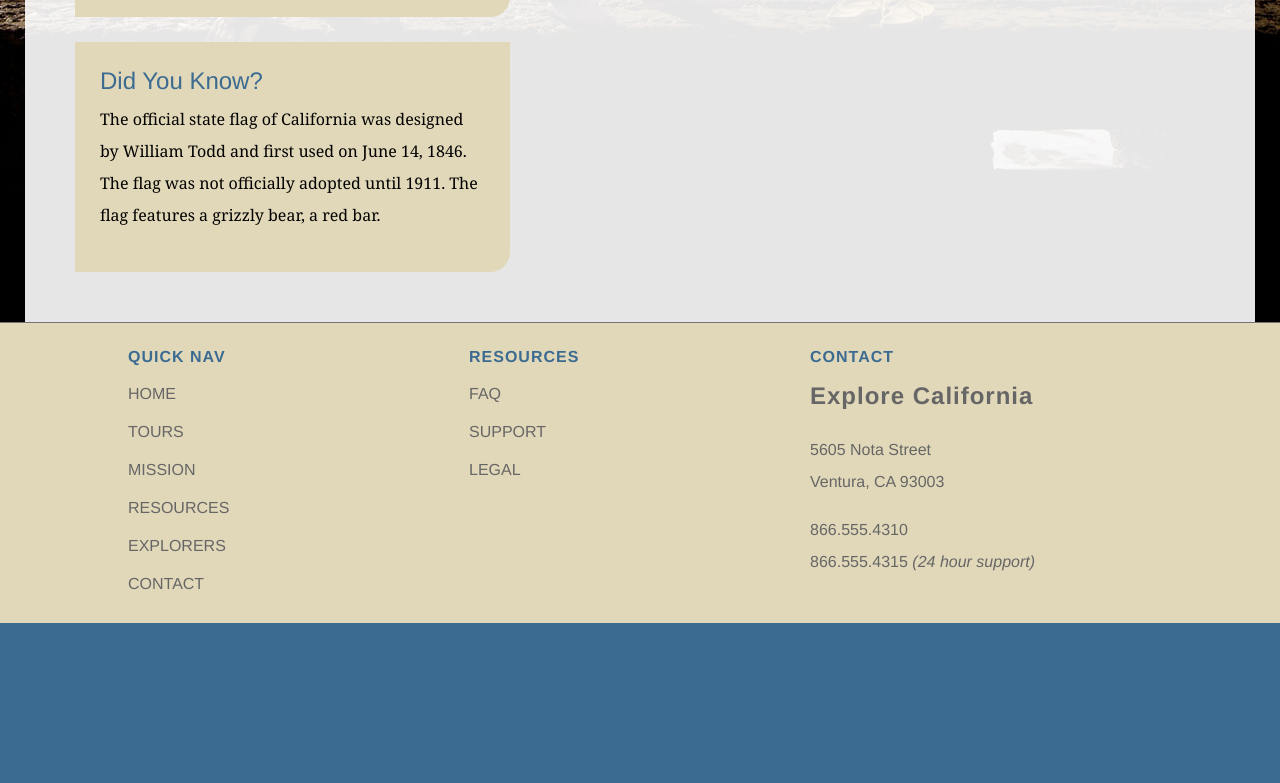
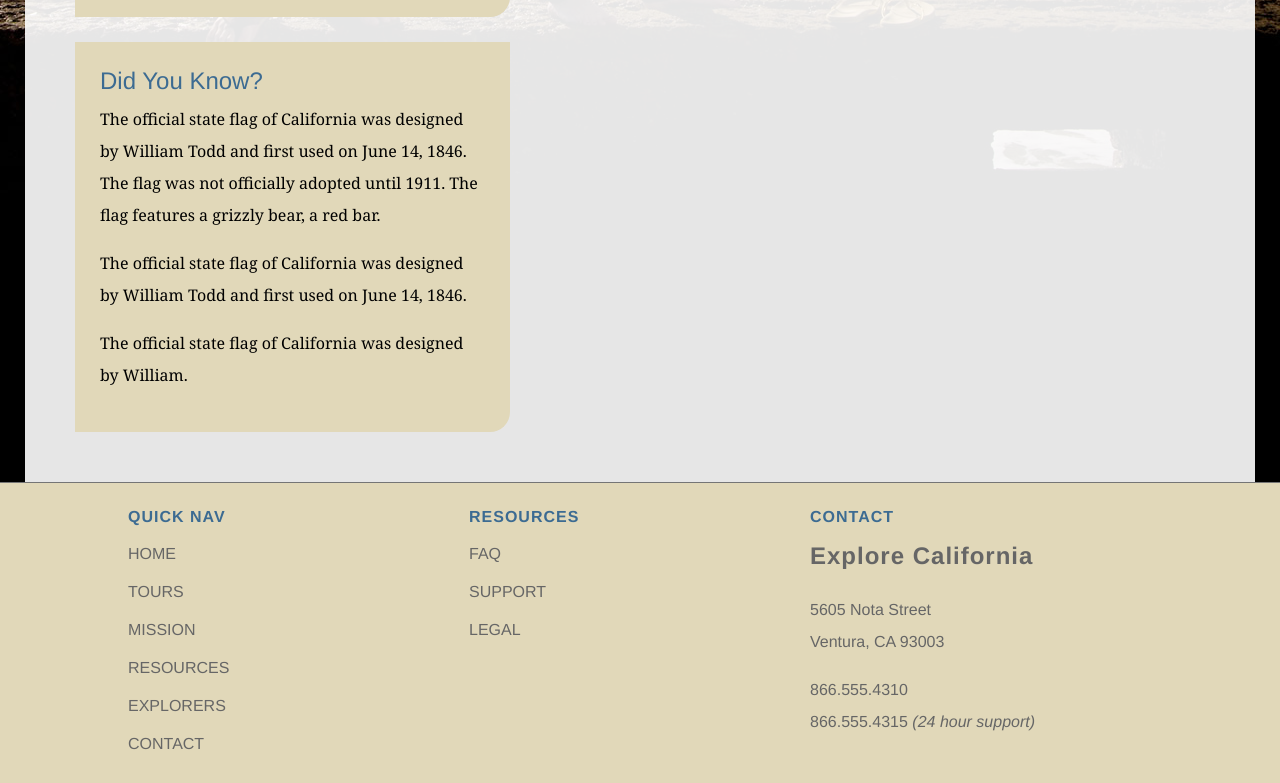
Before and after one commit to trueton26/linda, a plain HTML site: page index.html in a window 1280 px wide. Shown: the part 911-1694 px from the top of the page. Before the commit the page ends 1534 px from the top, so only its background shows below. Drawn offline with Linux system fonts and the light colour scheme.

Commit message:
cor block Did u now?

```diff
--- a/index.html
+++ b/index.html
@@ -90,6 +90,8 @@
           <div id="trivia" class="callOut">
             <h1>Did You Know?</h1>
             <p>The official state flag of California was designed by William Todd and first used on June 14, 1846. The flag was not officially adopted until 1911. The flag features a grizzly bear, a red bar.</p>
+            <p>The official state flag of California was designed by William Todd and first used on June 14, 1846.</p>
+            <p>The official state flag of California was designed by William.</p>
           </div>
         </div>
       </div>
```
